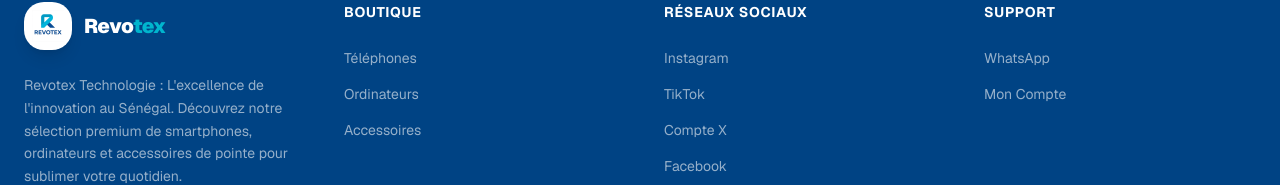
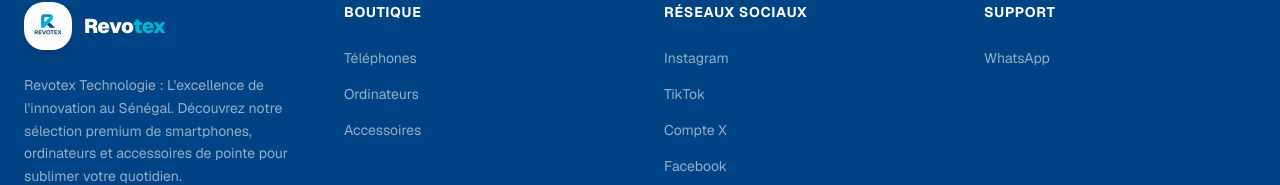
Before and after one commit to mactar27/wock, a Next.js app: page / in a window 1280 px wide. Shown: the part 974-1159 px from the top of the page. Built offline with nearby package versions, Linux system fonts and the light colour scheme; no server answers; the database is empty.

Commit message:
style(footer): remove Mon Compte link

```diff
--- a/components/footer.tsx
+++ b/components/footer.tsx
@@ -15,7 +15,6 @@
   ],
   "Support": [
     { name: "WhatsApp", href: "https://wa.me/221785872408" },
-    { name: "Mon Compte", href: "/login" },
   ],
 }
 
```
